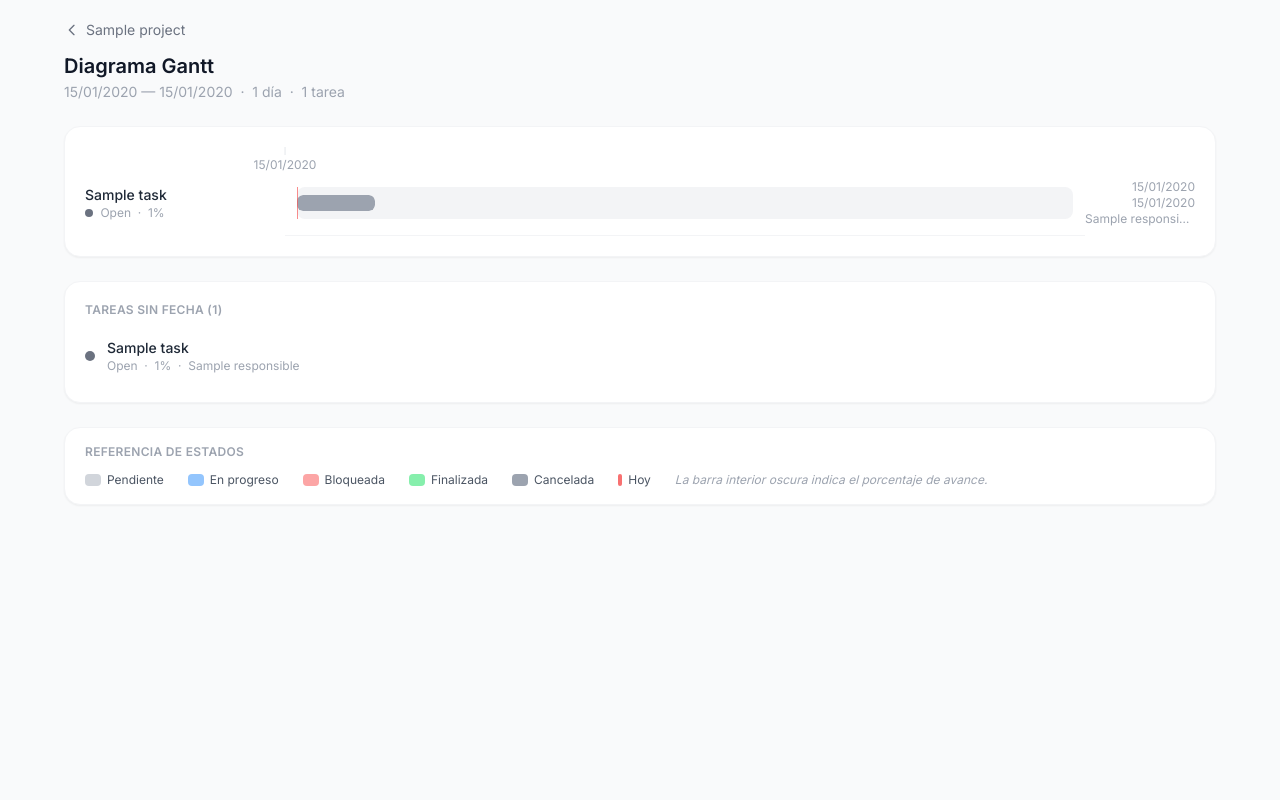
After one commit to espina-jc-cloud/mtr-compras, a FastAPI app: template templates/projects/gantt.html in a window 1280 px wide. The commit adds this page. Run offline with FastAPI, Linux system fonts and the light colour scheme; the template is opened without the code that fills it: most values are stand-ins (such as "Sample title", 1, 10 or a date in 2020); some libraries are stand-ins or nearby versions.

Commit message:
Gantt, tareas y registros economicos sin archivo

```diff
--- a/app/models.py
+++ b/app/models.py
@@ -511,9 +511,10 @@ class ProjectEntryAttachment(Base):
     # ── Campos económicos (todos opcionales) ──────────────────────────────────
     description    = Column(Text,           nullable=True)
     supplier       = Column(String,         nullable=True)
+    currency       = Column(String,         nullable=True)    # "USD" | "ARS" — moneda de ingreso; None si no hay monto
     amount_usd     = Column(Numeric(14, 2), nullable=True)
     exchange_rate  = Column(Numeric(10, 4), nullable=True)
-    amount_ars     = Column(Numeric(14, 2), nullable=True)   # calculado: usd * rate
+    amount_ars     = Column(Numeric(14, 2), nullable=True)   # calculado o ingresado según currency
 
     # ── Metadata ──────────────────────────────────────────────────────────────
     uploaded_by_id = Column(Integer, ForeignKey("users.id"), nullable=False)
--- /dev/null
+++ b/templates/projects/gantt.html
@@ -0,0 +1,260 @@
+{% extends "base.html" %}
+{% block title %}Gantt — {{ project.name }} — MTR{% endblock %}
+{% block content %}
+
+<div class="max-w-6xl mx-auto">
+
+  {# ── Cabecera ─────────────────────────────────────────────────────────── #}
+  <div class="mb-6">
+    <a href="/projects/{{ project.id }}"
+       class="inline-flex items-center gap-1.5 text-sm text-gray-500 hover:text-gray-700 mb-3">
+      <svg class="w-4 h-4" fill="none" stroke="currentColor" viewBox="0 0 24 24">
+        <path stroke-linecap="round" stroke-linejoin="round" stroke-width="2" d="M15 19l-7-7 7-7"/>
+      </svg>
+      {{ project.name }}
+    </a>
+    <div class="flex items-start justify-between gap-4">
+      <div>
+        <h1 class="text-xl font-semibold text-gray-900">Diagrama Gantt</h1>
+        {% if range_start and range_end %}
+        <p class="text-sm text-gray-400 mt-0.5">
+          {{ range_start | fmt_date }} — {{ range_end | fmt_date }}
+          &nbsp;·&nbsp; {{ total_days }} día{% if total_days != 1 %}s{% endif %}
+          &nbsp;·&nbsp; {{ all_count }} tarea{% if all_count != 1 %}s{% endif %}
+        </p>
+        {% endif %}
+      </div>
+      {% if can_edit %}
+      <a href="/projects/{{ project.id }}/tasks/new"
+         class="inline-flex items-center gap-1.5 text-sm bg-violet-600 hover:bg-violet-700 text-white font-medium px-3 py-2 rounded-xl shadow-sm flex-shrink-0">
+        <svg class="w-4 h-4" fill="none" stroke="currentColor" viewBox="0 0 24 24">
+          <path stroke-linecap="round" stroke-linejoin="round" stroke-width="2" d="M12 4v16m8-8H4"/>
+        </svg>
+        Nueva tarea
+      </a>
+      {% endif %}
+    </div>
+  </div>
+
+  {# ── Sin tareas con fecha ─────────────────────────────────────────────── #}
+  {% if not gantt_tasks %}
+  <div class="bg-white border border-dashed border-gray-200 rounded-2xl p-10 text-center mb-6">
+    <svg class="w-10 h-10 text-gray-300 mx-auto mb-3" fill="none" stroke="currentColor" viewBox="0 0 24 24">
+      <path stroke-linecap="round" stroke-linejoin="round" stroke-width="1.5"
+        d="M9 19v-6a2 2 0 00-2-2H5a2 2 0 00-2 2v6a2 2 0 002 2h2a2 2 0 002-2zm0 0V9a2 2 0 012-2h2a2 2 0 012 2v10m-6 0a2 2 0 002 2h2a2 2 0 002-2m0 0V5a2 2 0 012-2h2a2 2 0 012 2v14a2 2 0 01-2 2h-2a2 2 0 01-2-2z"/>
+    </svg>
+    <p class="text-sm font-medium text-gray-500 mb-1">No hay tareas con fechas para mostrar.</p>
+    <p class="text-xs text-gray-400">
+      Asigná <strong>fecha inicio</strong> y <strong>fin estimado</strong> a las tareas para verlas en el Gantt.
+    </p>
+    {% if can_edit %}
+    <a href="/projects/{{ project.id }}/tasks/new"
+       class="inline-block mt-4 text-sm text-violet-600 hover:text-violet-800 font-medium">
+      Crear tarea con fecha →
+    </a>
+    {% endif %}
+  </div>
+  {% endif %}
+
+  {# ── Gantt ────────────────────────────────────────────────────────────── #}
+  {% if gantt_tasks %}
+  <div class="bg-white border border-gray-100 rounded-2xl shadow-sm p-5 mb-6 overflow-x-auto">
+
+    {# Contenedor con ancho mínimo para que el timeline no se aplaste #}
+    <div style="min-width: 640px;">
+
+      {# ── Escala de fechas ─────────────────────────────────────────────── #}
+      <div class="flex items-stretch mb-3">
+        {# Columna izquierda: nombre de tarea #}
+        <div class="flex-shrink-0" style="width: 200px;"></div>
+        {# Columna derecha: timeline #}
+        <div class="flex-1 relative" style="height: 20px;">
+          {% for tick in tick_marks %}
+          <div class="absolute top-0 flex flex-col items-center"
+               style="left: {{ tick.pct }}%; transform: translateX(-50%);">
+            <div class="w-px h-2 bg-gray-200"></div>
+            <span class="text-xs text-gray-400 whitespace-nowrap mt-0.5">
+              {{ tick.date | fmt_date }}
+            </span>
+          </div>
+          {% endfor %}
+        </div>
+      </div>
+
+      {# ── Filas de tareas ──────────────────────────────────────────────── #}
+      <div class="space-y-2">
+        {% for item in gantt_tasks %}
+        {% set task = item.task %}
+        <div class="flex items-center gap-3">
+
+          {# Label izquierdo #}
+          <div class="flex-shrink-0 pr-2" style="width: 200px;">
+            <p class="text-sm font-medium text-gray-800 truncate" title="{{ task.title }}">
+              {{ task.title }}
+            </p>
+            <p class="text-xs text-gray-400 truncate">
+              {# Estado — if/elif explícito, sin clases dinámicas #}
+              {% if task.status == 'pendiente' %}
+                <span class="inline-block w-2 h-2 rounded-full bg-gray-400 mr-1"></span>
+              {% elif task.status == 'en_progreso' %}
+                <span class="inline-block w-2 h-2 rounded-full bg-blue-400 mr-1"></span>
+              {% elif task.status == 'bloqueada' %}
+                <span class="inline-block w-2 h-2 rounded-full bg-red-400 mr-1"></span>
+              {% elif task.status == 'finalizada' %}
+                <span class="inline-block w-2 h-2 rounded-full bg-green-400 mr-1"></span>
+              {% else %}
+                <span class="inline-block w-2 h-2 rounded-full bg-gray-500 mr-1"></span>
+              {% endif %}
+              {{ task.status | replace('_', ' ') | capitalize }}
+              &nbsp;·&nbsp; {{ task.progress_percent }}%
+            </p>
+          </div>
+
+          {# Área del timeline: fondo relativo para la barra absoluta #}
+          <div class="flex-1 relative rounded-lg" style="height: 32px; background-color: #f3f4f6;">
+
+            {# Línea de hoy #}
+            {% if today_pct is not none %}
+            <div class="absolute top-0 bottom-0 z-10"
+                 style="left: {{ today_pct }}%; width: 1px; background-color: #f87171; opacity: 0.8;">
+            </div>
+            {% endif %}
+
+            {# Barra principal — posicionada con left/width absolutos #}
+            <div class="absolute top-2 bottom-2 rounded-md overflow-hidden"
+                 style="left: {{ item.offset_pct }}%; width: {{ item.width_pct }}%;">
+
+              {# Fondo de la barra (color por estado, tono claro) #}
+              {% if task.status == 'pendiente' %}
+              <div class="absolute inset-0 rounded-md" style="background-color: #d1d5db;"></div>
+              {% elif task.status == 'en_progreso' %}
+              <div class="absolute inset-0 rounded-md" style="background-color: #93c5fd;"></div>
+              {% elif task.status == 'bloqueada' %}
+              <div class="absolute inset-0 rounded-md" style="background-color: #fca5a5;"></div>
+              {% elif task.status == 'finalizada' %}
+              <div class="absolute inset-0 rounded-md" style="background-color: #86efac;"></div>
+              {% else %}
+              <div class="absolute inset-0 rounded-md" style="background-color: #9ca3af;"></div>
+              {% endif %}
+
+              {# Relleno de progreso (tono más intenso, width = progress_percent) #}
+              {% if task.progress_percent > 0 %}
+              <div class="absolute top-0 bottom-0 left-0 rounded-md"
+                   style="width: {{ task.progress_percent }}%;
+                          {% if task.status == 'pendiente' %}background-color: #6b7280;
+                          {% elif task.status == 'en_progreso' %}background-color: #3b82f6;
+                          {% elif task.status == 'bloqueada' %}background-color: #ef4444;
+                          {% elif task.status == 'finalizada' %}background-color: #22c55e;
+                          {% else %}background-color: #4b5563;
+                          {% endif %}
+                          opacity: 0.7;">
+              </div>
+              {% endif %}
+
+            </div>{# /barra #}
+
+          </div>{# /timeline area #}
+
+          {# Info compacta a la derecha #}
+          <div class="flex-shrink-0 text-xs text-gray-400 text-right" style="width: 110px;">
+            <p>{{ task.start_date | fmt_date }}</p>
+            <p>{{ task.estimated_end_date | fmt_date }}</p>
+            {% if task.responsible %}
+            <p class="truncate" title="{{ task.responsible }}">{{ task.responsible }}</p>
+            {% endif %}
+          </div>
+
+        </div>{# /fila tarea #}
+        {% endfor %}
+      </div>{# /filas #}
+
+      {# Borde inferior del timeline alineado con las barras #}
+      <div class="flex items-stretch mt-2">
+        <div class="flex-shrink-0" style="width: 200px;"></div>
+        <div class="flex-1 border-t border-gray-100"></div>
+        <div class="flex-shrink-0" style="width: 110px;"></div>
+      </div>
+
+    </div>{# /min-width #}
+  </div>{# /card #}
+  {% endif %}
+
+  {# ── Tareas sin fecha ─────────────────────────────────────────────────── #}
+  {% if undated_tasks %}
+  <div class="bg-white border border-gray-100 rounded-2xl shadow-sm p-5 mb-6">
+    <h2 class="text-xs font-semibold text-gray-400 uppercase tracking-wide mb-3">
+      Tareas sin fecha ({{ undated_tasks | length }})
+    </h2>
+    <div class="space-y-2">
+      {% for task in undated_tasks %}
+      <div class="flex items-center justify-between gap-4 py-2 border-b border-gray-50 last:border-0">
+        <div class="flex items-center gap-3 min-w-0">
+          {# Dot de estado — if/elif explícito #}
+          {% if task.status == 'pendiente' %}
+          <span class="flex-shrink-0 w-2.5 h-2.5 rounded-full bg-gray-400"></span>
+          {% elif task.status == 'en_progreso' %}
+          <span class="flex-shrink-0 w-2.5 h-2.5 rounded-full bg-blue-400"></span>
+          {% elif task.status == 'bloqueada' %}
+          <span class="flex-shrink-0 w-2.5 h-2.5 rounded-full bg-red-400"></span>
+          {% elif task.status == 'finalizada' %}
+          <span class="flex-shrink-0 w-2.5 h-2.5 rounded-full bg-green-400"></span>
+          {% else %}
+          <span class="flex-shrink-0 w-2.5 h-2.5 rounded-full bg-gray-500"></span>
+          {% endif %}
+          <div class="min-w-0">
+            <p class="text-sm font-medium text-gray-800 truncate">{{ task.title }}</p>
+            <p class="text-xs text-gray-400">
+              {{ task.status | replace('_', ' ') | capitalize }}
+              &nbsp;·&nbsp; {{ task.progress_percent }}%
+              {% if task.responsible %}&nbsp;·&nbsp; {{ task.responsible }}{% endif %}
+            </p>
+          </div>
+        </div>
+        {% if can_edit %}
+        <a href="/projects/{{ project.id }}/tasks/{{ task.id }}/edit"
+           class="flex-shrink-0 text-xs text-violet-500 hover:text-violet-700 border border-violet-100 hover:border-violet-300 px-2.5 py-1 rounded-lg">
+          Agregar fechas
+        </a>
+        {% endif %}
+      </div>
+      {% endfor %}
+    </div>
+  </div>
+  {% endif %}
+
+  {# ── Leyenda de colores ───────────────────────────────────────────────── #}
+  <div class="bg-white border border-gray-100 rounded-2xl shadow-sm px-5 py-4 mb-6">
+    <p class="text-xs font-semibold text-gray-400 uppercase tracking-wide mb-3">Referencia de estados</p>
+    <div class="flex items-center gap-6 flex-wrap text-xs text-gray-600">
+      <span class="flex items-center gap-1.5">
+        <span class="w-4 h-3 rounded" style="background-color: #d1d5db;"></span>
+        Pendiente
+      </span>
+      <span class="flex items-center gap-1.5">
+        <span class="w-4 h-3 rounded" style="background-color: #93c5fd;"></span>
+        En progreso
+      </span>
+      <span class="flex items-center gap-1.5">
+        <span class="w-4 h-3 rounded" style="background-color: #fca5a5;"></span>
+        Bloqueada
+      </span>
+      <span class="flex items-center gap-1.5">
+        <span class="w-4 h-3 rounded" style="background-color: #86efac;"></span>
+        Finalizada
+      </span>
+      <span class="flex items-center gap-1.5">
+        <span class="w-4 h-3 rounded" style="background-color: #9ca3af;"></span>
+        Cancelada
+      </span>
+      <span class="flex items-center gap-1.5">
+        <span class="w-1 h-3 rounded" style="background-color: #f87171;"></span>
+        Hoy
+      </span>
+      <span class="flex items-center gap-1.5 text-gray-400 italic">
+        La barra interior oscura indica el porcentaje de avance.
+      </span>
+    </div>
+  </div>
+
+</div>
+{% endblock %}
```
Also changed, not shown: app/routers/projects.py (+204 -43 lines), migrate.py (+63 -0 lines), templates/projects/detail.html (+64 -2 lines), templates/projects/entry_detail.html (+39 -13 lines), templates/projects/list.html (+19 -0 lines).
